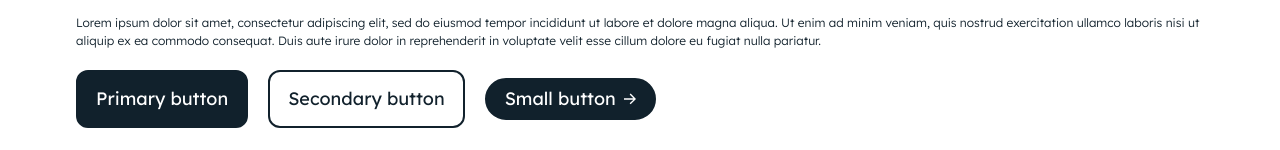
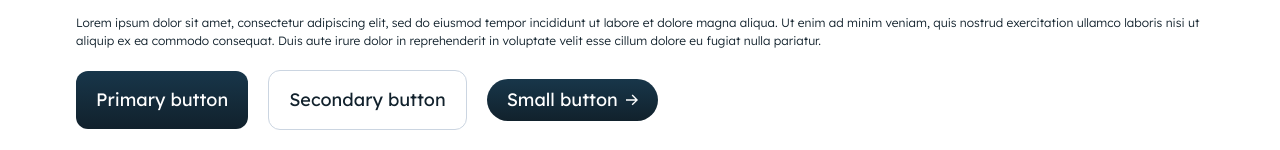
Before and after one commit to comeheral/portfolio-2023, a Next.js app: page /design in a window 1280 px wide. Shown: the part 478-628 px from the top of the page. Built offline with nearby package versions, Linux system fonts and the light colour scheme; no server answers; a web font is replaced by a local one.

Commit message:
rework buttons style

```diff
--- a/src/components/Button.jsx
+++ b/src/components/Button.jsx
@@ -12,31 +12,24 @@ import Icon from '@/components/Icon';
 let btnVariants = {
   solid: {
     text: "text-white",
-    background: "bg-dark border-2 border-dark",
+    background: "bg-gradient-to-b from-[#18364A] to-dark hover:opacity-90 transition-opacity duration-300",
   },
   outline: {
     text: "text-dark",
-    background: "bg-transparent border-2 border-dark"
+    background: "bg-transparent border border-slate-300 hover:border-slate-400 transition-colors duration-300"
   }
 }
 
 let btnSizes = {
-  small: {
-    parent: "py-3 px-5 rounded-full",
-    background: "rounded-full"
-  },
-  medium: {
-    parent: "p-5 rounded-xl",
-    background: "rounded-xl"
-  }
+  small: "py-3 px-5 rounded-full",
+  medium: "p-5 rounded-xl"
 }
 
 function Button({ className = "", children, link, icon, variant = "solid", size = "medium" }){
   return(
-    <Link className={`group inline-flex relative z-[1] ${btnSizes[size].parent} ${className}`} href={link}>
+    <Link className={`inline-flex relative z-[1] ${btnSizes[size]} ${btnVariants[variant].background} ${className}`} href={link}>
       <span className={`block relative z-[1] font-text font-normal text-[18px] leading-none ${btnVariants[variant].text}`}>{children}</span>
       { icon !== undefined ? <Icon className="relative z-[1] ml-2" icon={icon} color="white" width="12px" /> : null }
-      <div className={`absolute inset-0 group-hover:scale-105 transition-transform duration-200 ${btnVariants[variant].background} ${btnSizes[size].background}`}></div>
     </Link>
   )
 }
```
